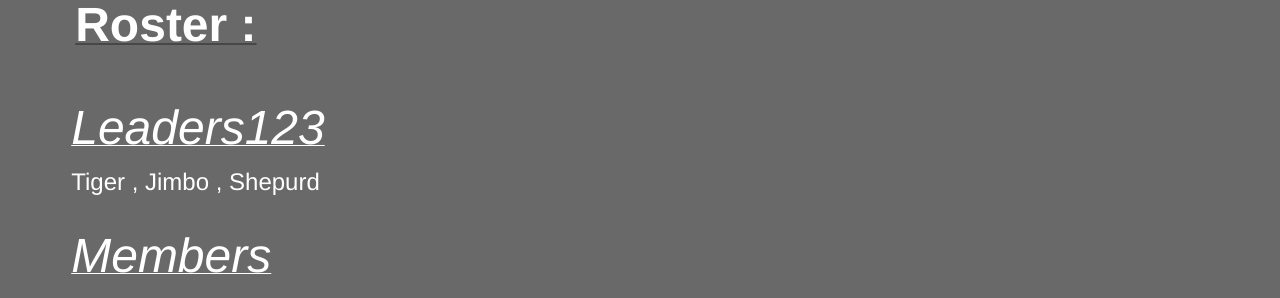
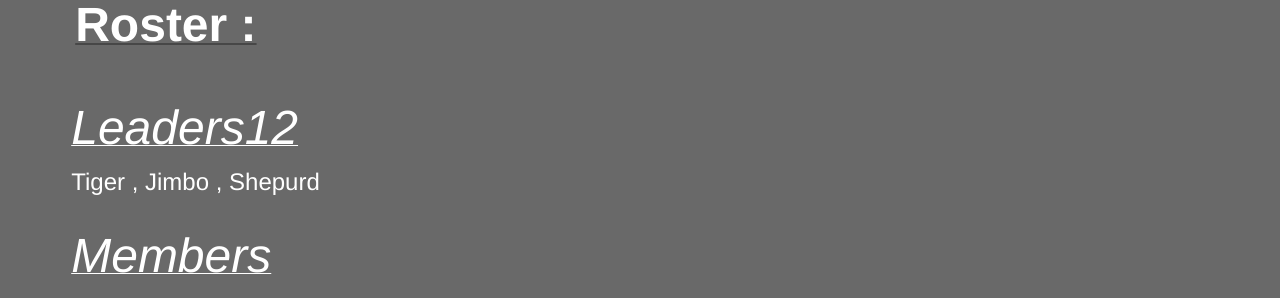
Before and after one commit to DerekR0123/Rossfitness.github.io, a Jekyll site: the page index.html, which Jekyll copies as it is, in a window 1280 px wide. Shown: the part 553-851 px from the top of the page. Built offline with Jekyll 4.4.1, drawn with Linux system fonts in a browser that asks for light colours.

Commit message:
Update index.html

```diff
--- a/index.html
+++ b/index.html
@@ -36,7 +36,7 @@
 <a id="designer-templates" class="anchor" href="#designer-templates" aria-hidden="true"><span aria-hidden="true" class="octicon octicon-link"></span></a>
 <h2><u><FONT size="10" COLOR="#FFFFFF">Roster :</FONT></u></h2><br>
 
-<p><u><FONT size="7" COLOR="#FFFFFF" WEIGHT="italic" FAMILY="Curive"><em>Leaders123</em></u></FONT><br><FONT size="5" COLOR="#FFFFFF">Tiger , Jimbo , Shepurd<br></em></FONT></p>
+<p><u><FONT size="7" COLOR="#FFFFFF" WEIGHT="italic" FAMILY="Curive"><em>Leaders12</em></u></FONT><br><FONT size="5" COLOR="#FFFFFF">Tiger , Jimbo , Shepurd<br></em></FONT></p>
 <p><u><FONT size="7" COLOR="#FFFFFF"><em>Members</em></FONT></u></h4><br>
 <em><FONT size="5" COLOR="#FFFFFF">HardyB, Woozy, Brutal, Addon, Tom, Ranga, AndrewFam, Sugarfoot, Pete,<br>
 Meow, Haych, Rodrigo, Jay / Troublesome, Lethal, Huskers<br></em></FONT></p>
```
